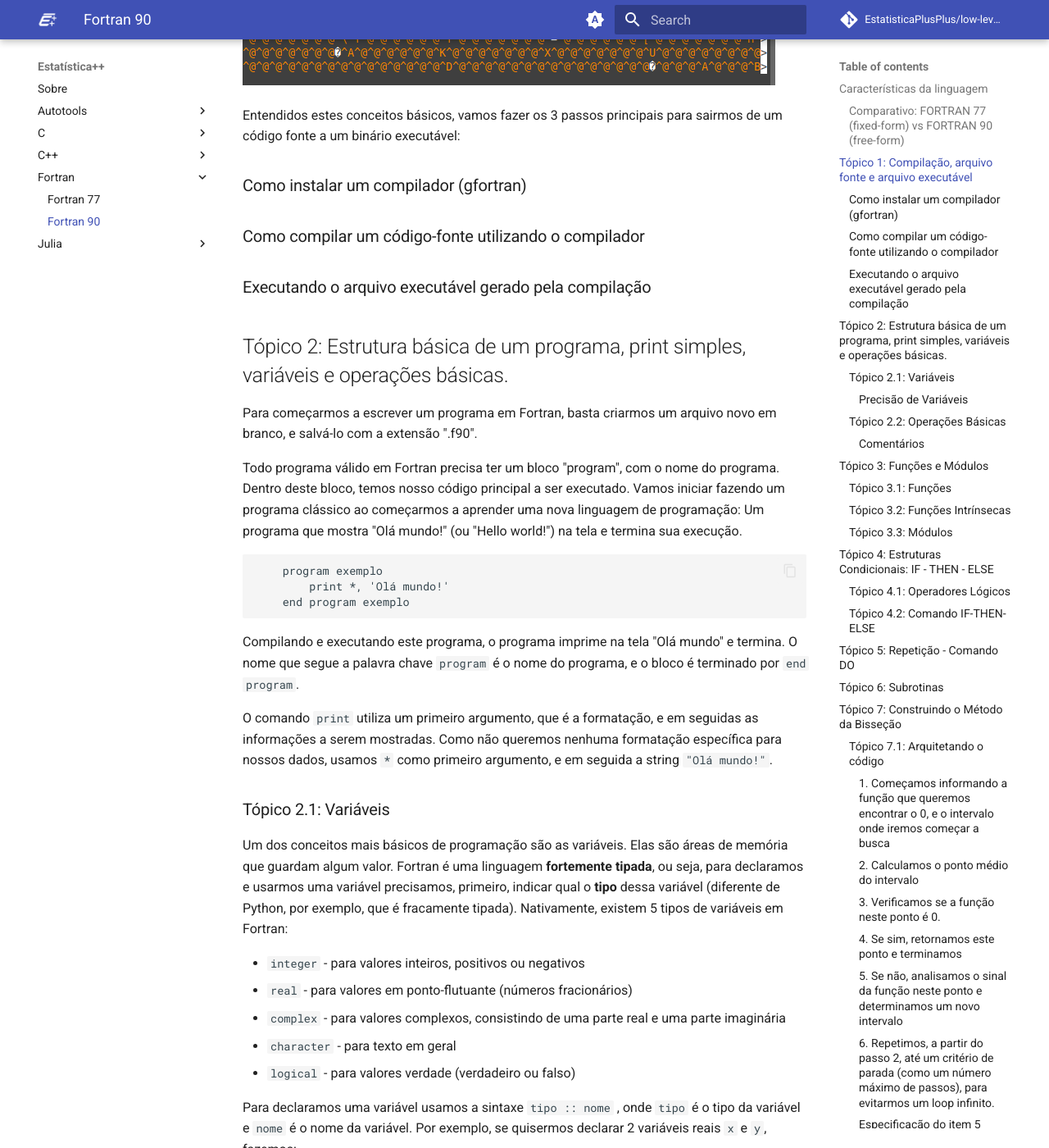
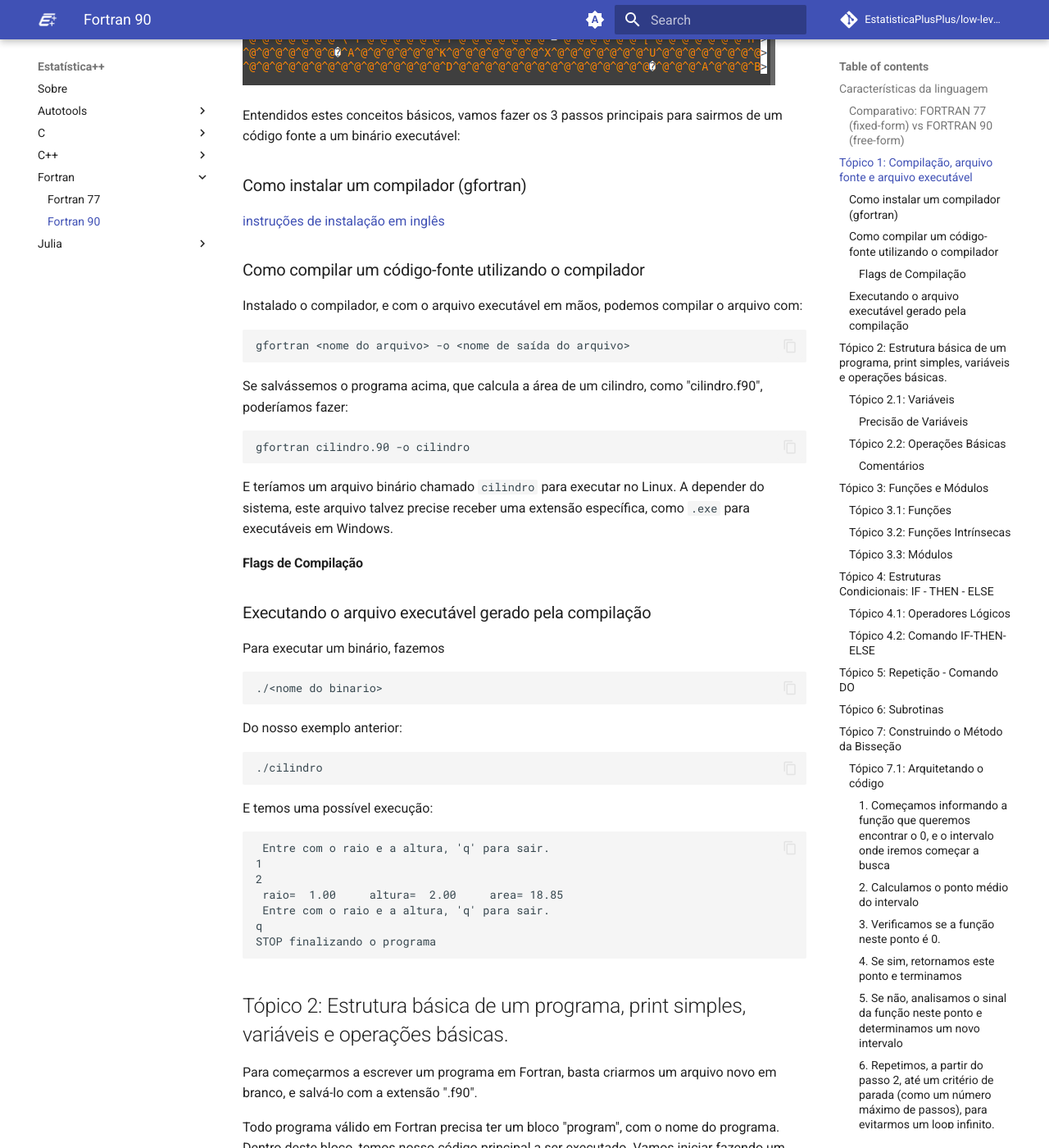
Before and after one commit to EstatisticaPlusPlus/low-level-learning, an MkDocs documentation site: the page built from docs/Fortran/Fortran_90.md, in a window 1280 px wide and 1400 px high, scrolled down 3552 px. Shown: the whole window at 82% size. Built offline with MkDocs 1.6.1 and Material for MkDocs 9.7.7, drawn with Linux system fonts in a browser that asks for light colours; formulas are drawn with MathJax 3; comment, search, counter and statistics services are not loaded.

Commit message:
update: including initial content in topic 1 (to be expanded)

````diff
--- a/docs/Fortran/Fortran_90.md
+++ b/docs/Fortran/Fortran_90.md
@@ -142,9 +142,57 @@ para sairmos de um código fonte a um binário executável:
 
 ### Como instalar um compilador (gfortran)
 
+[instruções de instalação em inglês](https://fortran-lang.org/learn/os_setup/install_gfortran/)
+
 ### Como compilar um código-fonte utilizando o compilador
 
+Instalado o compilador, e com o arquivo executável em mãos, podemos compilar
+o arquivo com:
+
+```
+gfortran <nome do arquivo> -o <nome de saída do arquivo>
+```
+
+Se salvássemos o programa acima, que calcula a área de um cilindro, como
+"cilindro.f90", poderíamos fazer:
+
+```
+gfortran cilindro.90 -o cilindro
+```
+
+E teríamos um arquivo binário chamado `cilindro` para executar no Linux.
+A depender do sistema, este arquivo talvez precise receber uma extensão
+específica, como `.exe` para executáveis em Windows.
+
+#### Flags de Compilação
+
+
+
 ### Executando o arquivo executável gerado pela compilação
+
+Para executar um binário, fazemos
+
+```
+./<nome do binario>
+```
+
+Do nosso exemplo anterior:
+
+```
+./cilindro
+```
+
+E temos uma possível execução:
+
+```
+ Entre com o raio e a altura, 'q' para sair.
+1
+2
+ raio=  1.00     altura=  2.00     area= 18.85
+ Entre com o raio e a altura, 'q' para sair.
+q
+STOP finalizando o programa
+```
 
 ## Tópico 2: Estrutura básica de um programa, print simples, variáveis e operações básicas.
 
````
